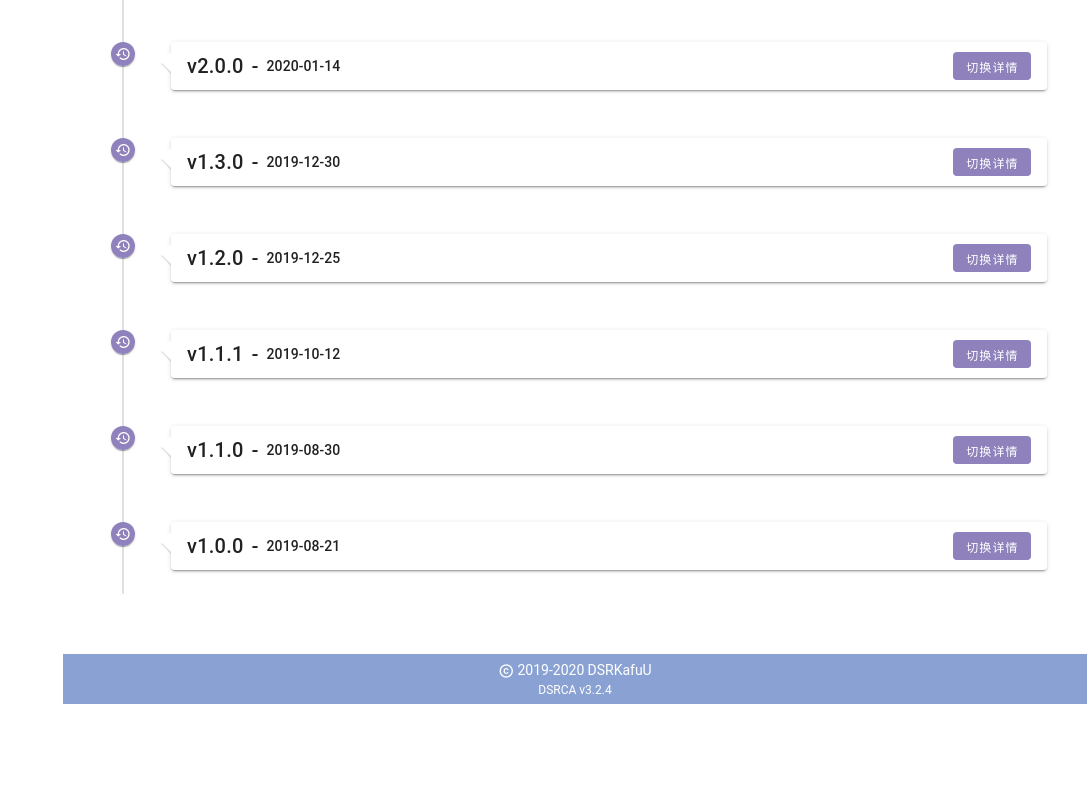
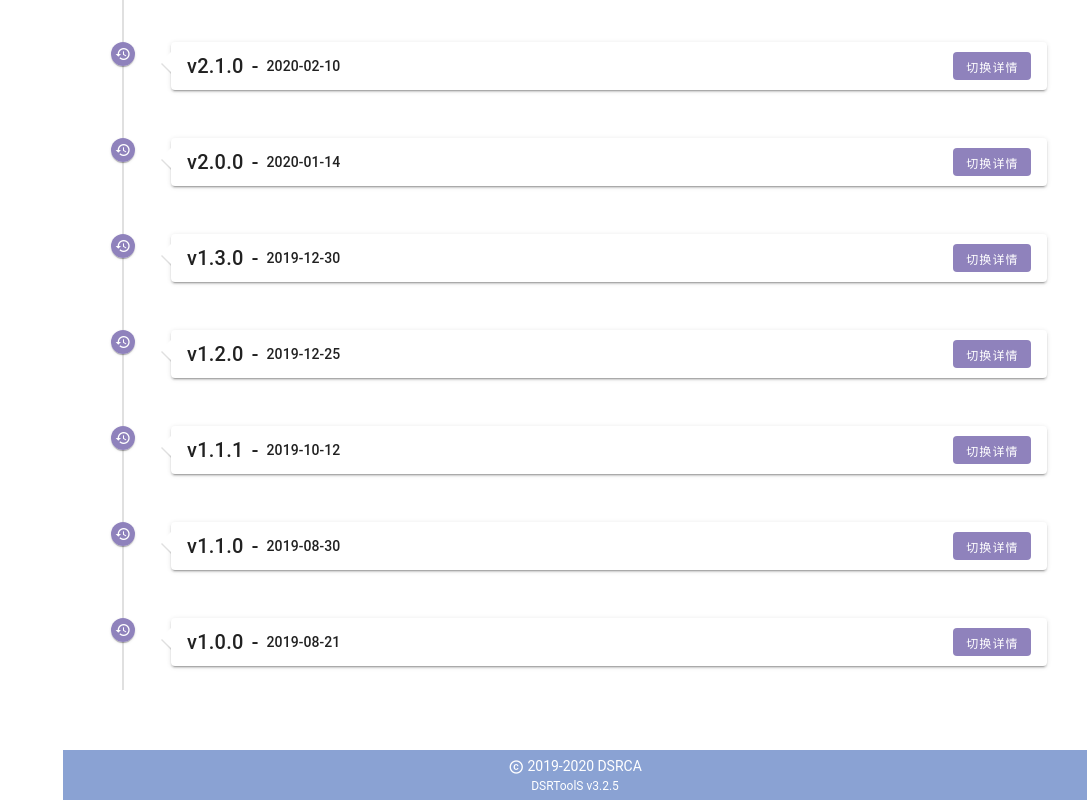
Before and after one commit to fossabot/dsr-tools, a Vue app: page /about/changelog in a window 1280 px wide. Shown: the part 1699-2499 px from the top of the page, without its empty margins (193-1280 px from the left). Before the commit the page ends 2403 px from the top, so only its background shows below. Built offline with nearby package versions, Linux system fonts and the light colour scheme.

Commit message:
update: site metadata

```diff
--- a/public/index.html
+++ b/public/index.html
@@ -27,17 +27,17 @@
     <link rel="manifest" href="<%= BASE_URL %>favicon/site.webmanifest" />
     <link rel="shortcut icon" href="<%= BASE_URL %>favicon/favicon.ico" />
     <meta name="theme-color" content="#8aa2d3" />
-    <title>DSRCA</title>
-    <meta name="description" content="DSRCA 主站。" />
+    <title>DSRToolS</title>
+    <meta name="description" content="DSR 小工具资源站。" />
     <meta property="og:type" content="website" />
     <meta property="og:url" content="<%= BASE_URL %>" />
-    <meta property="og:title" content="DSRCA" />
-    <meta property="og:description" content="DSRCA 主站。" />
+    <meta property="og:title" content="DSRToolS" />
+    <meta property="og:description" content="DSR 小工具资源站。" />
     <meta property="og:image" content="<%= BASE_URL %>og.png" />
     <meta property="twitter:card" content="summary_large_image" />
     <meta property="twitter:url" content="<%= BASE_URL %>" />
-    <meta property="twitter:title" content="DSRCA" />
-    <meta property="twitter:description" content="DSRCA 主站。" />
+    <meta property="twitter:title" content="DSRToolS" />
+    <meta property="twitter:description" content="DSR 小工具资源站。" />
     <meta property="twitter:image" content="<%= BASE_URL %>og.png" />
     <meta name="baidu-site-verification" content="HrfWai4YTd" />
     <!-- mdi -->
@@ -62,16 +62,5 @@
     </noscript>
     <div id="app"></div>
     <!-- built files will be auto injected -->
-    <script>
-      window.$crisp = [];
-      window.CRISP_WEBSITE_ID = 'd3750a6b-c763-4252-8ec7-bce6050774f6';
-      (function () {
-        d = document;
-        s = d.createElement('script');
-        s.src = 'https://client.crisp.chat/l.js';
-        s.async = 1;
-        d.getElementsByTagName('head')[0].appendChild(s);
-      })();
-    </script>
   </body>
 </html>
--- a/src/assets/changelog.js
+++ b/src/assets/changelog.js
@@ -1,9 +1,14 @@
 export default [
+  {
+    version: 'v3.2.5',
+    date: '2020-12-16',
+    logs: ['修复 CDN 资源缓存更新错误'],
+    active: true,
+  },
   {
     version: 'v3.2.4',
     date: '2020-11-06',
     logs: ['修复 CDN 路径问题'],
-    active: true,
   },
   {
     version: 'v3.2.2',
--- a/src/assets/opensource.js
+++ b/src/assets/opensource.js
@@ -1,9 +1,4 @@
 export default [
-  {
-    title: 'Bangumi-OSS',
-    license: 'UNKNOWN',
-    link: 'https://github.com/czy0729/Bangumi-OSS',
-  },
   {
     title: 'vue',
     license: 'MIT License',
--- a/src/components/Footer.vue
+++ b/src/components/Footer.vue
@@ -3,10 +3,10 @@
     <v-container class="author text-center ma-0 pa-0" fluid>
       <v-icon small>mdi-copyright</v-icon>
       <span>2019-{{ new Date().getFullYear() }}</span>
-      <a href="https://amzrk2.cc/" target="_blank">DSRKafuU</a>
+      <a href="https://amzrk2.cc/" target="_blank">DSRCA</a>
     </v-container>
     <v-container class="version text-center ma-0 pa-0" fluid>
-      <span>DSRCA {{ changelog[0].version }}</span>
+      <span>DSRToolS {{ changelog[0].version }}</span>
     </v-container>
   </v-footer>
 </template>
--- a/src/router/index.js
+++ b/src/router/index.js
@@ -25,9 +25,9 @@
 
 router.beforeEach((to, from, next) => {
   if (to.meta.name) {
-    document.title = `${to.meta.name} - DSRCA`;
+    document.title = `${to.meta.name} | DSRToolS`;
   } else {
-    document.title = 'DSRCA';
+    document.title = 'DSRToolS';
   }
   next();
 });
```
Also changed, not shown: package.json (+12 -12 lines), public/favicon/site.webmanifest, 1 other file (tests, documents, lock files or other folders).
